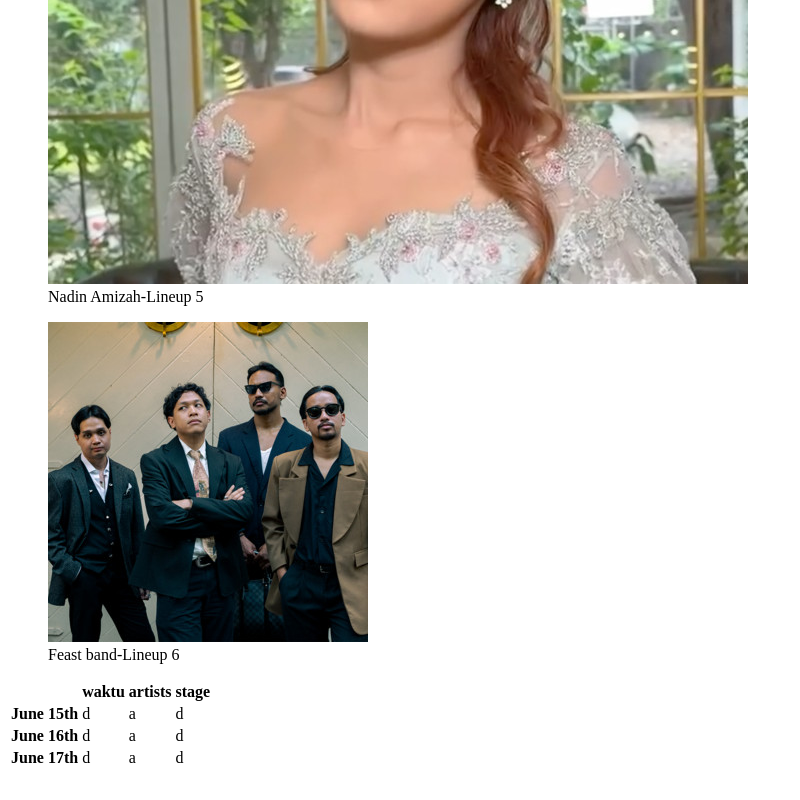
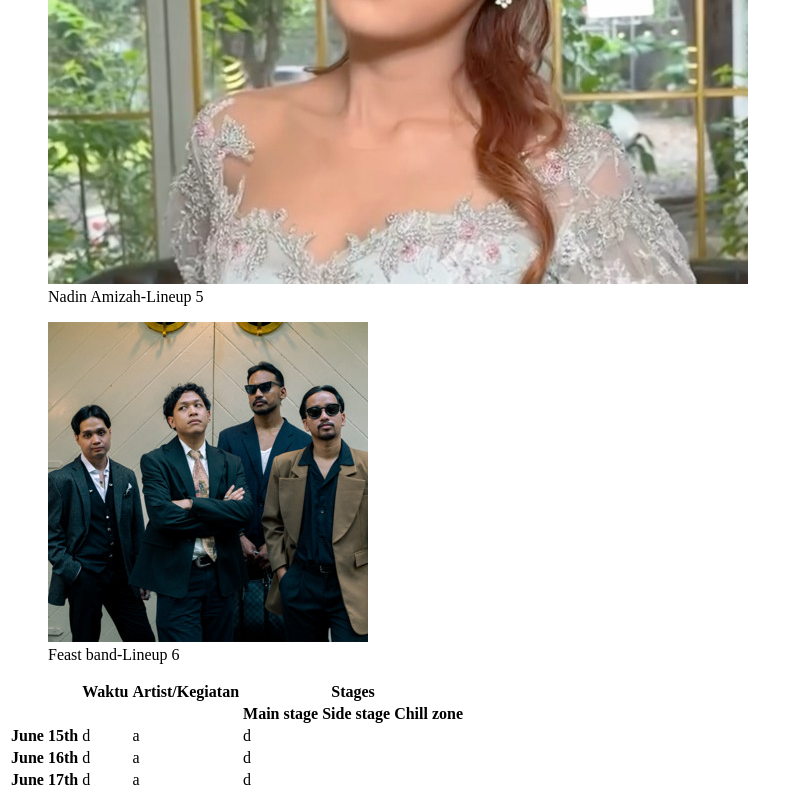
Before and after one commit to Butoong/WPU-WEB-FUNDAMENTAL, a plain HTML site: page 07-studi-kasus-1/index.html in a window 1280 px wide. Shown: the part 3507-4307 px from the top of the page, without its empty margins (0-800 px from the left). Before the commit the page ends 4285 px from the top, so only its background shows below. Drawn offline with Linux system fonts and the light colour scheme.

Commit message:
Mengedit tabel

```diff
--- a/07-studi-kasus-1/index.html
+++ b/07-studi-kasus-1/index.html
@@ -107,10 +107,20 @@
       <section id="jadwal">
         <table>
           <thead>
-            <th></th>
-            <th>waktu</th>
-            <th>artists</th>
-            <th>stage</th>
+            <tr>
+              <th></th>
+              <th>Waktu</th>
+              <th>Artist/Kegiatan</th>
+              <th colspan="3">Stages</th>
+            </tr>
+            <tr>
+              <th></th>
+              <th></th>
+              <th></th>
+              <th>Main stage</th>
+              <th>Side stage</th>
+              <th>Chill zone</th>
+            </tr>
           </thead>
           <tr>
             <th>June 15th</th>
```
